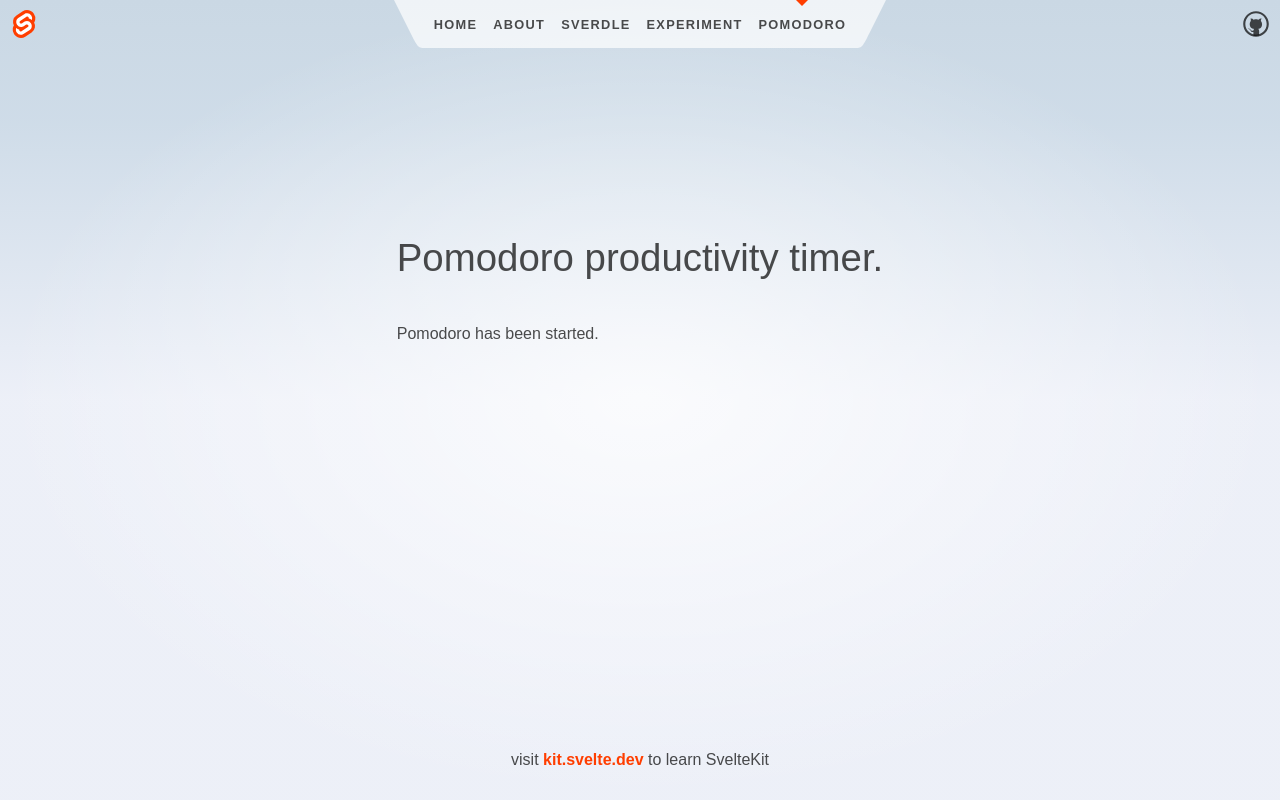
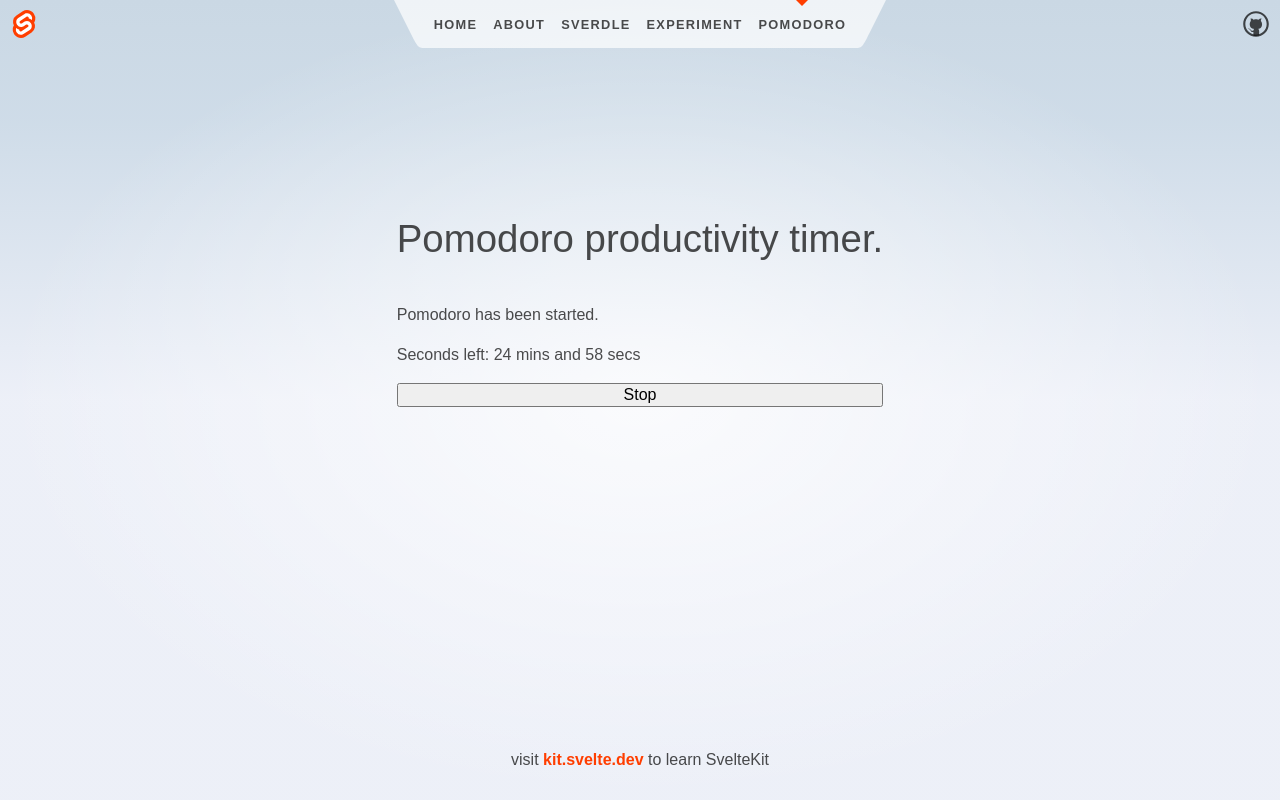
Before and after one commit to Kelamir/svelteExerciseApp, a SvelteKit app: page /pomodoro in a window 1280 px wide. Both pictures are taken after a click on the button "Start". Built offline with nearby package versions, Linux system fonts and the light colour scheme.

Commit message:
Display time left in minutes and seconds, update file structure, and display button text conditionally.

```diff
--- /dev/null
+++ b/src/components/StartStopButton.svelte
@@ -0,0 +1,11 @@
+<script>
+    import {isStarted} from "../stores.ts";
+</script>
+
+<button on:click={isStarted.update((n) => !$isStarted)}>
+    {#if $isStarted}
+        Stop
+    {:else}
+        Start
+    {/if}
+</button>
--- a/src/routes/pomodoro/+page.svelte
+++ b/src/routes/pomodoro/+page.svelte
@@ -3,7 +3,8 @@
 <script>
     import NotStartedMenu from "./NotStartedMenu.svelte";
     import StartedMenu from "./StartedMenu.svelte";
-    import {isStarted} from "./stores.ts";
+    import {isStarted} from "../../stores.ts";
+    import StartStopButton from "../../components/StartStopButton.svelte";
 
 </script>
 
@@ -21,6 +22,7 @@
     {:else}
         <NotStartedMenu />
     {/if}
+    <StartStopButton />
 
 
 </div>
--- a/src/routes/pomodoro/NotStartedMenu.svelte
+++ b/src/routes/pomodoro/NotStartedMenu.svelte
@@ -1,5 +1,5 @@
 <script>
-    import { inputMinutes, isStarted } from "./stores.ts";
+    import { inputMinutes, isStarted } from "../../stores.ts";
 
 </script>
 
@@ -10,9 +10,7 @@
     </label>
     <p>Pom length: {$inputMinutes}</p>
 
-    <button on:click={isStarted.update((n) => !$isStarted)}>
-        Start
-    </button>
+
 </div>
 
 
--- a/src/routes/pomodoro/StartedMenu.svelte
+++ b/src/routes/pomodoro/StartedMenu.svelte
@@ -1,19 +1,23 @@
 <script>
-    import {inputMinutes, isStarted, countdown} from "./stores.ts";
+    import {inputMinutes, isStarted} from "../../stores.ts";
 
-    export function startPom() {
-        $isStarted = true;
-        let start = new Date().getTime() / 1000;
-        let end = start + (inputMinutes * 60);
-        let countdown = end - start;
+    let start = new Date().getTime() / 1000;
+    $: end = start + ($inputMinutes * 60);
+    $: totalSeconds = end - start;
+    let minutes = 0
+    let seconds = 0
 
-        let interval = setInterval(() => {
-            $countdown.update(n => n - 1);
-        }, 1000);
-    }
+    let timeRemaining = totalSeconds;
+    setInterval(() => {
+        const current = new Date().getTime() / 1000
+        timeRemaining = end - current;
+        minutes = Math.floor(timeRemaining / 60);
+        seconds = timeRemaining % 60;
+    }, 1000);
 
 </script>
 
 <div>
     <p>Pomodoro has been started.</p>
+    <p>Seconds left: {minutes} mins and {seconds} secs</p>
 </div>
--- a/src/routes/pomodoro/stores.ts
+++ b/src/stores.ts
@@ -4,3 +4,4 @@ import {derived, writable} from 'svelte/store'
 export const isStarted = writable(false);
 export const inputMinutes = writable(25);
 export const countdown = derived(inputMinutes, $inputMinutes => ($inputMinutes * 60));
+export const timeLeft = writable(0);
```
